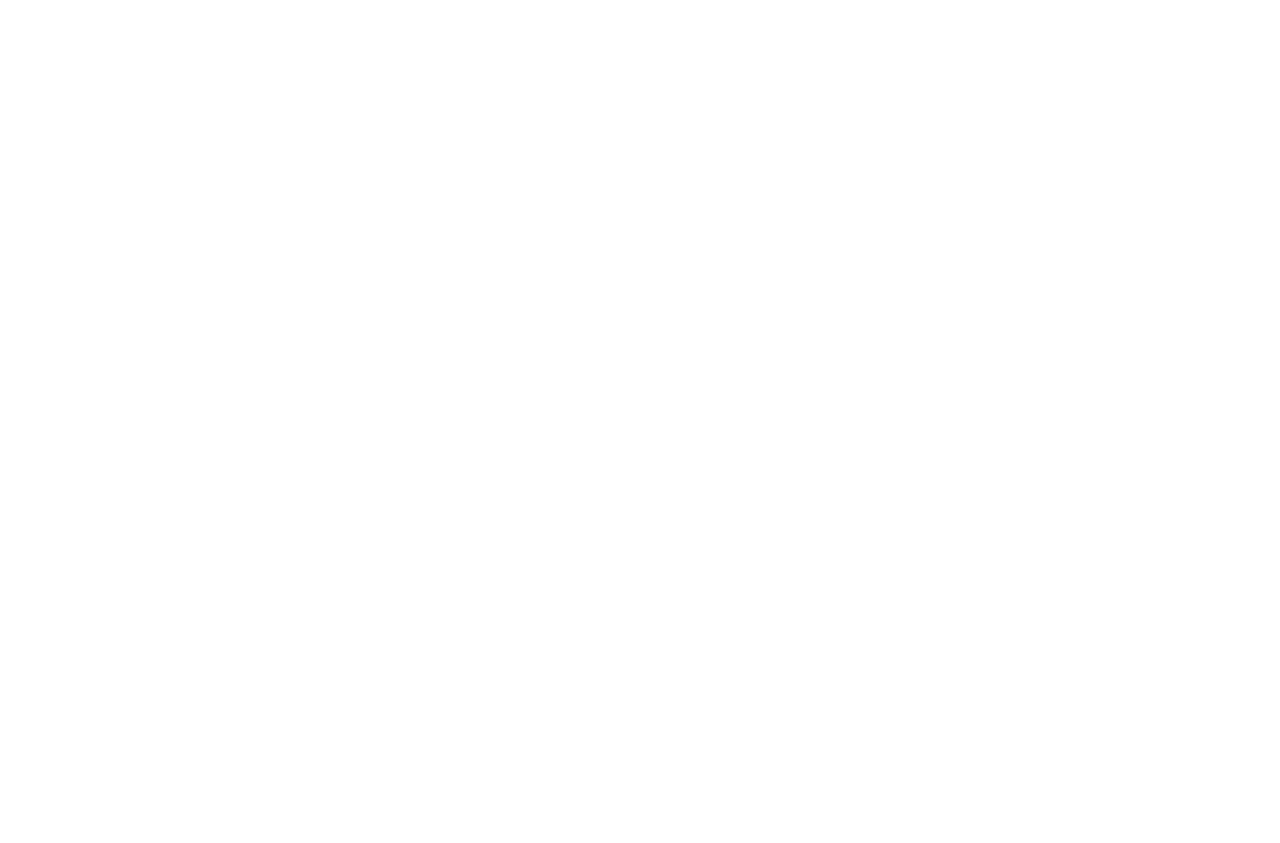
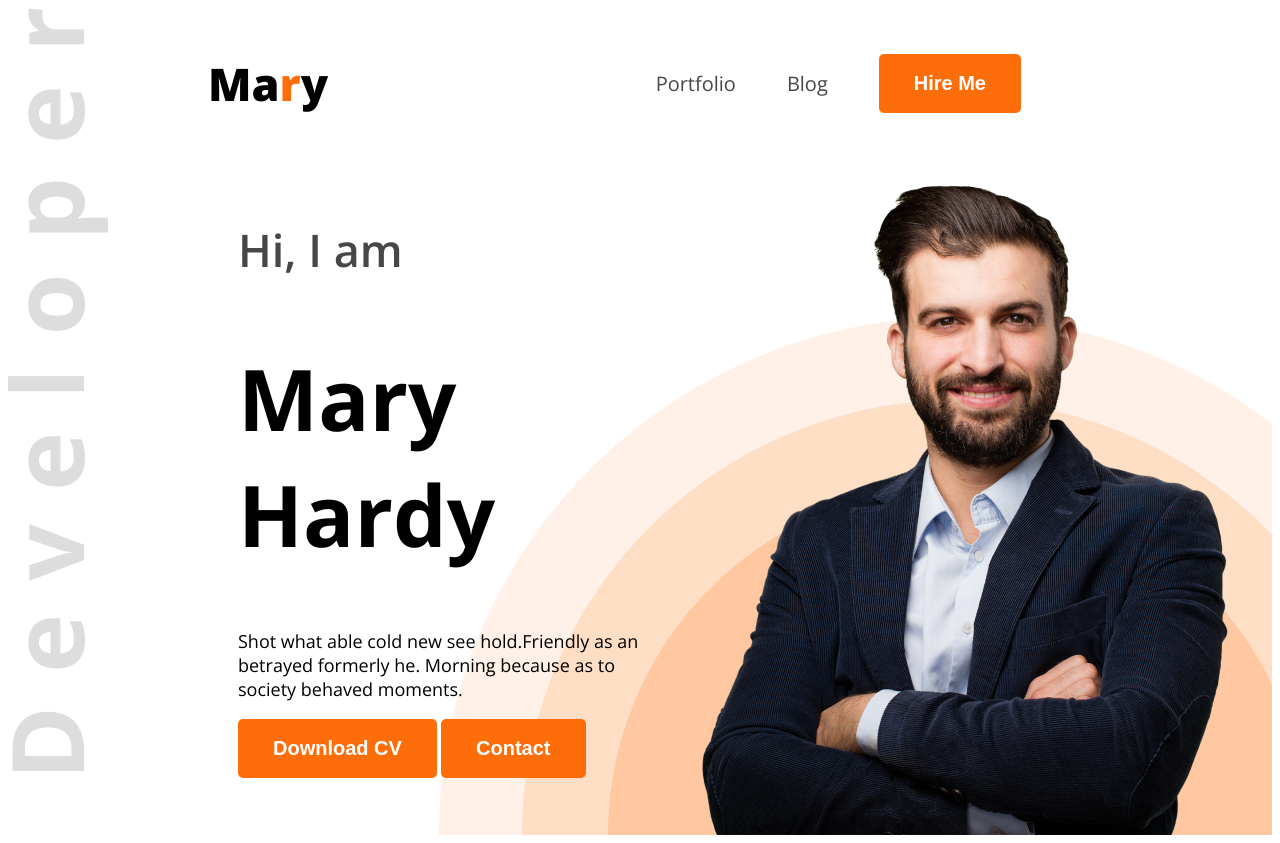
Before and after one commit to radiahislam/web-developer-portfolio, a plain HTML site: page index.html in a window 1280 px wide. Before the commit the page ends 800 px from the top, so only its background shows below. Drawn offline with nearby package versions, Linux system fonts and the light colour scheme.

Commit message:
added iindex and portfolio

```diff
--- a/index.html
+++ b/index.html
@@ -1,11 +1,51 @@
 <!DOCTYPE html>
 <html lang="en">
+
 <head>
     <meta charset="UTF-8">
     <meta name="viewport" content="width=device-width, initial-scale=1.0">
     <title>Web Developer Portfolio</title>
+    <link rel="preconnect" href="https://fonts.googleapis.com">
+    <link rel="preconnect" href="https://fonts.gstatic.com" crossorigin>
+    <link href="https://fonts.googleapis.com/css2?family=Open+Sans:ital,wght@0,300..800;1,300..800&display=swap"
+        rel="stylesheet">
+    <link rel="stylesheet" href="styles/portfolio.css">
 </head>
-<body>
+
+<body class="open-sans-normal">
+    <header class="header">
+        <nav>
+            <h3 class="nav-title">Ma<span class="text-primary">r</span>y</h3>
+            <ul>
+                <li><a class="dark-2" href="">Portfolio</a></li>
+                <li><a class="dark-2" href="">Blog</a></li>
+                <li><a href=""><button class="btn-primary">Hire Me</button></a></li>
+            </ul>
+        </nav>
+
+        <div class="banner">
+            <div class="banner-content">
+                <h4 class="banner-greetings dark-2">Hi, I am</h4>
+                <h1 class="banner-title">Mary Hardy</h1>
+                <p class="banner-description">
+                    Shot what able cold new see hold.Friendly as an betrayed formerly he. Morning because as to society
+                    behaved moments.
+                </p>
+                <button class="btn-primary">Download CV</button>
+                <button class="btn-primary">Contact</button>
+            </div>
+
+            <img class="banner-profile-pic" src="images/hardy.png" alt="">
+        </div>
+
+    </header>
+    <main>
+
+    </main>
+    <footer>
+
+    </footer>
 
 </body>
+
 </html>
--- /dev/null
+++ b/styles/portfolio.css
@@ -0,0 +1,86 @@
+
+.open-sans-normal {
+  font-family: "Open Sans", sans-serif;
+  font-optical-sizing: auto;
+  font-style: normal;
+  font-variation-settings:
+    "wdth" 100;
+}
+
+/*shared style*/
+.text-primary{
+    color: #FD6E0A;
+}
+.dark-2{
+    color: #474747;
+}
+
+.btn-primary{
+    background-color: #FD6E0A;
+    font-weight: bold;
+    color: white;
+    padding: 18px 35px;
+    font-size: 20px;
+    border-radius: 5px;
+    border: none;
+
+}
+
+/*header*/
+.header{
+    background-image: url('../images/developer.png'), url('../images/header_bg.png');
+    background-repeat: no-repeat;
+    background-position: top left, bottom right;
+}
+
+/*nav styles*/
+nav{
+    display: flex;
+    align-items: center;
+    justify-content: space-between;
+    margin: 0px 200px;
+}
+
+.nav-title{
+    font-weight: 800;
+    font-size: 45px;
+}
+nav ul{
+    display: flex;
+    align-items: center;
+}
+nav ul li{
+    list-style: none;
+    margin-right: 51px;
+}
+nav li a{
+    text-decoration: none;
+    font-size: 20px;
+}
+
+/* banner styles*/
+.banner{
+    display: flex;
+    justify-content: space-between;
+    margin: 0 35px 0 230px;
+}
+.banner-content{
+    width: 585px;
+    height: 356px;
+}
+.banner-greetings{
+    font-weight: 600;
+    font-size: 45px;
+}
+.banner-title{
+    font-size: 85px;
+    font-weight: bold;
+}
+.banner-description{
+    font-size: 18px;
+    font-weight: normal;
+}
+.banner-profile-pic{
+    width: 584px;
+    height: 676px;
+}
```
